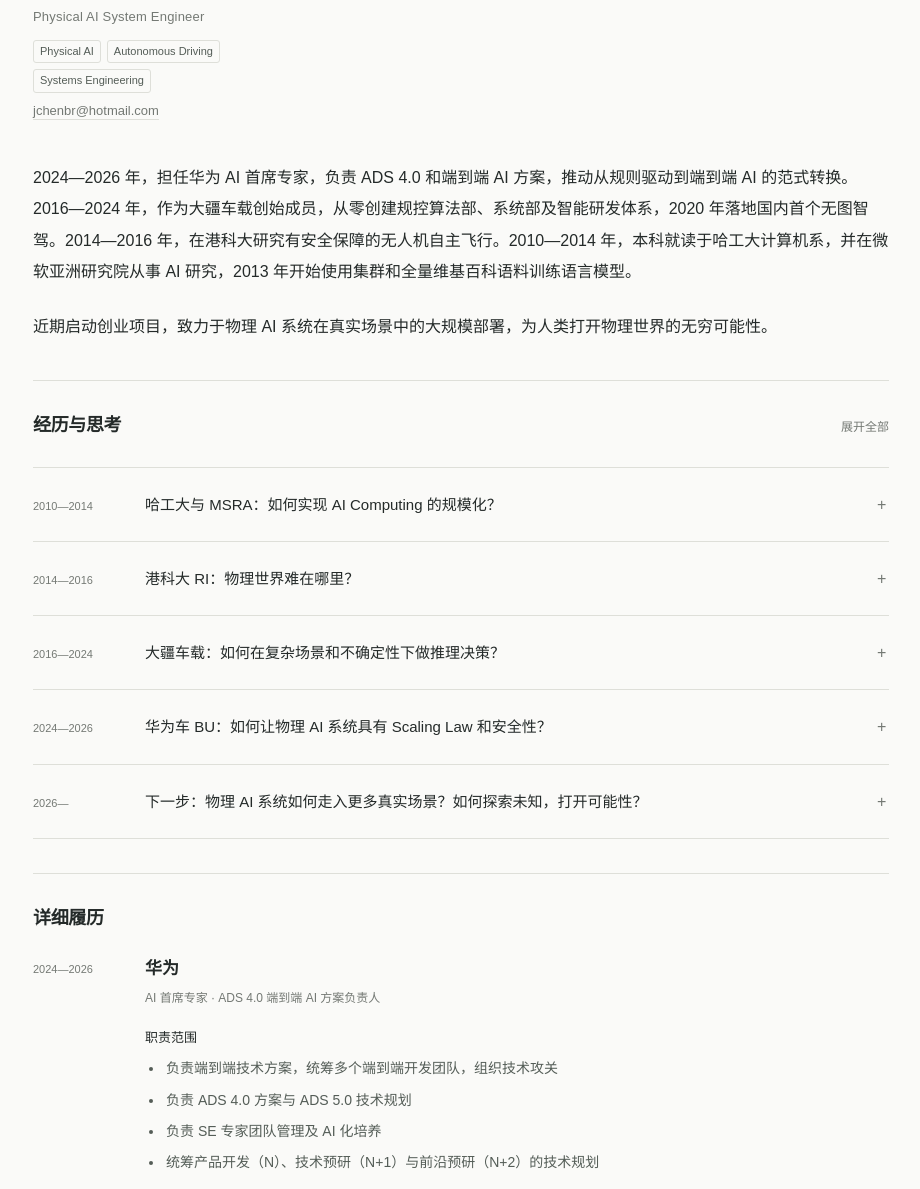
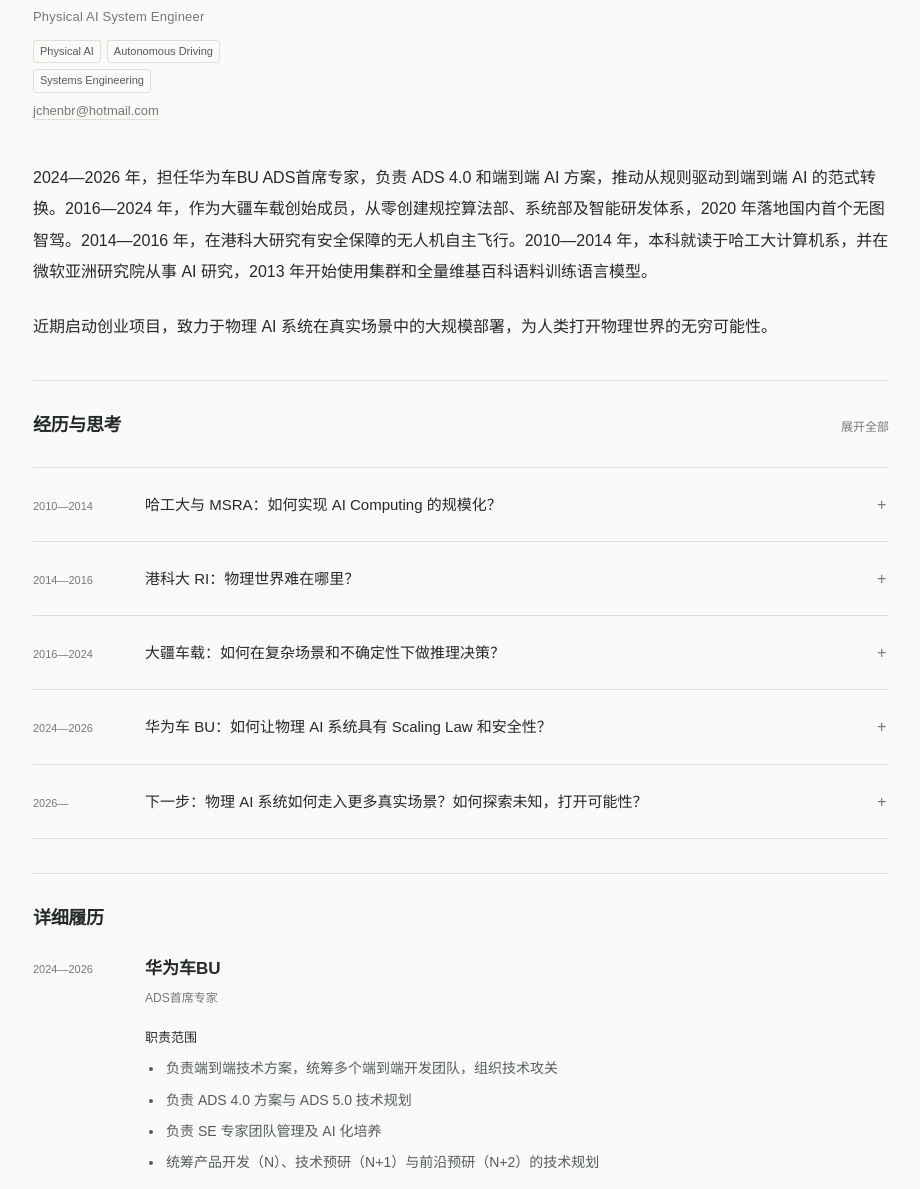
Before and after one commit to jchenbr1991/jchenbr1991.github.io, a plain HTML site: page index.html in a window 1280 px wide. Shown: the part 590-1779 px from the top of the page, without its empty margins (179-1099 px from the left). Drawn offline with Linux system fonts and the light colour scheme.

Commit message:
Publish corrected Huawei role and business unit

```diff
--- a/index.html
+++ b/index.html
@@ -16,7 +16,7 @@
 <figure class="quote-block"><blockquote><p class="quote-lead">“我觉得这个可能是研发的一个本质：</p><p class="quote-main"><span>去想一些现实生活中没存在的美好事物，</span><span>然后把它带到这个世界上来。”</span></p></blockquote><figcaption>2021 年</figcaption></figure>
 </div>
 <div class="intro-description">
-<p><span class="year-range">2024—2026 年</span>，担任华为 AI 首席专家，负责 ADS 4.0 和端到端 AI 方案，推动从规则驱动到端到端 AI 的范式转换。<span class="year-range">2016—2024 年</span>，作为大疆车载创始成员，从零创建规控算法部、系统部及智能研发体系，2020 年落地国内首个无图智驾。<span class="year-range">2014—2016 年</span>，在港科大研究有安全保障的无人机自主飞行。<span class="year-range">2010—2014 年</span>，本科就读于哈工大计算机系，并在微软亚洲研究院从事 AI 研究，2013 年开始使用集群和全量维基百科语料训练语言模型。</p>
+<p><span class="year-range">2024—2026 年</span>，担任华为车BU ADS首席专家，负责 ADS 4.0 和端到端 AI 方案，推动从规则驱动到端到端 AI 的范式转换。<span class="year-range">2016—2024 年</span>，作为大疆车载创始成员，从零创建规控算法部、系统部及智能研发体系，2020 年落地国内首个无图智驾。<span class="year-range">2014—2016 年</span>，在港科大研究有安全保障的无人机自主飞行。<span class="year-range">2010—2014 年</span>，本科就读于哈工大计算机系，并在微软亚洲研究院从事 AI 研究，2013 年开始使用集群和全量维基百科语料训练语言模型。</p>
 <p class="thesis">近期启动创业项目，致力于物理 AI 系统在真实场景中的大规模部署，为人类打开物理世界的无穷可能性。</p>
 </div></section>
 <section class="journey section" id="journey" aria-labelledby="journey-title"><div class="section-heading"><h2 id="journey-title">经历与思考</h2><button class="expand-all" type="button" aria-expanded="false">展开全部</button></div>
@@ -189,8 +189,8 @@
 <article class="resume-entry" aria-labelledby="resume-huawei-title">
 <p class="resume-date">2024—2026</p>
 <div class="resume-body">
-<h3 id="resume-huawei-title">华为</h3>
-<p class="resume-role">AI 首席专家 · ADS 4.0 端到端 AI 方案负责人</p>
+<h3 id="resume-huawei-title">华为车BU</h3>
+<p class="resume-role">ADS首席专家</p>
 <h4>职责范围</h4>
 <ul><li>负责端到端技术方案，统筹多个端到端开发团队，组织技术攻关</li><li>负责 ADS 4.0 方案与 ADS 5.0 技术规划</li><li>负责 SE 专家团队管理及 AI 化培养</li><li>统筹产品开发（N）、技术预研（N+1）与前沿预研（N+2）的技术规划</li></ul>
 <h4>重点工作</h4>
```
Also changed, not shown: en.html (+2 -2 lines).
